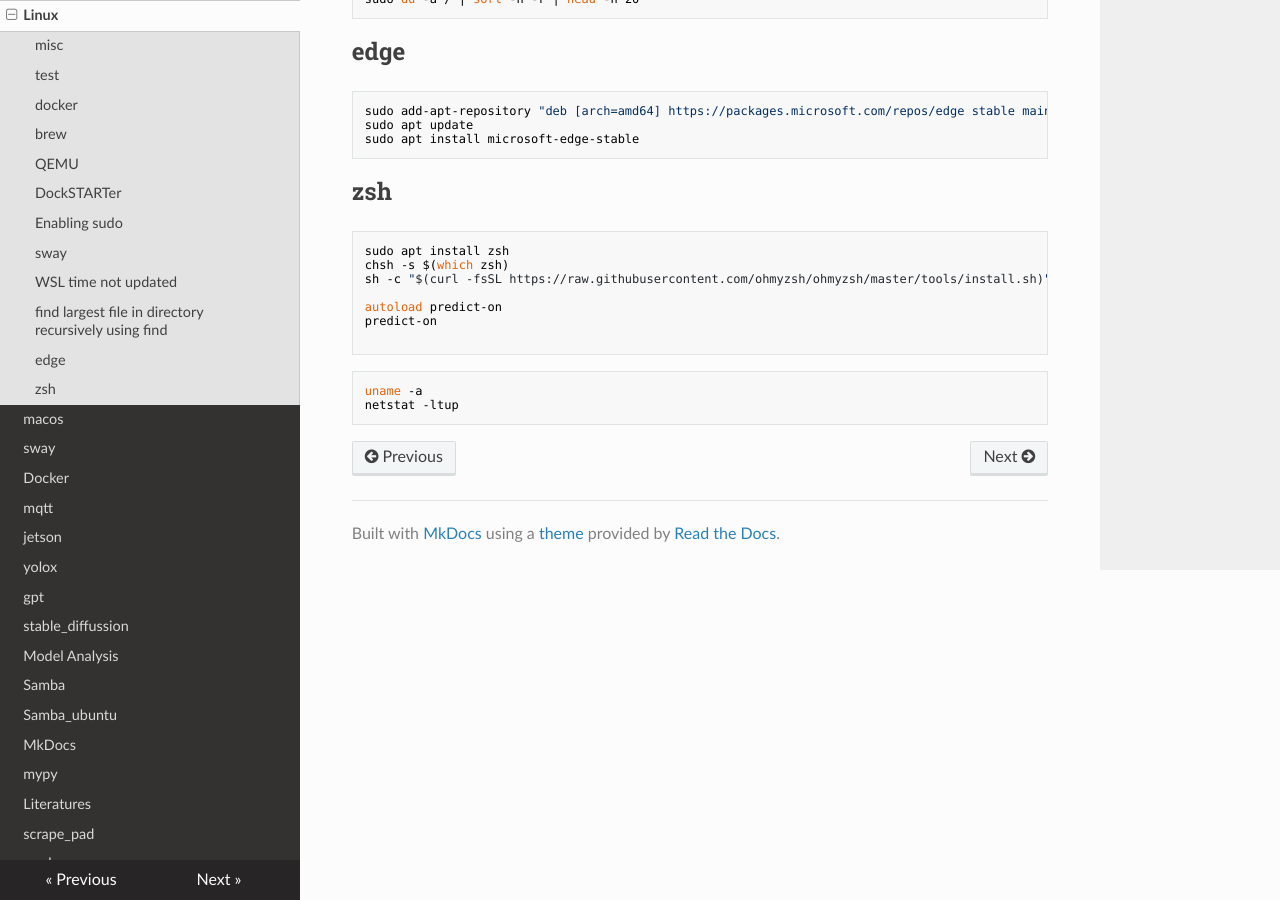
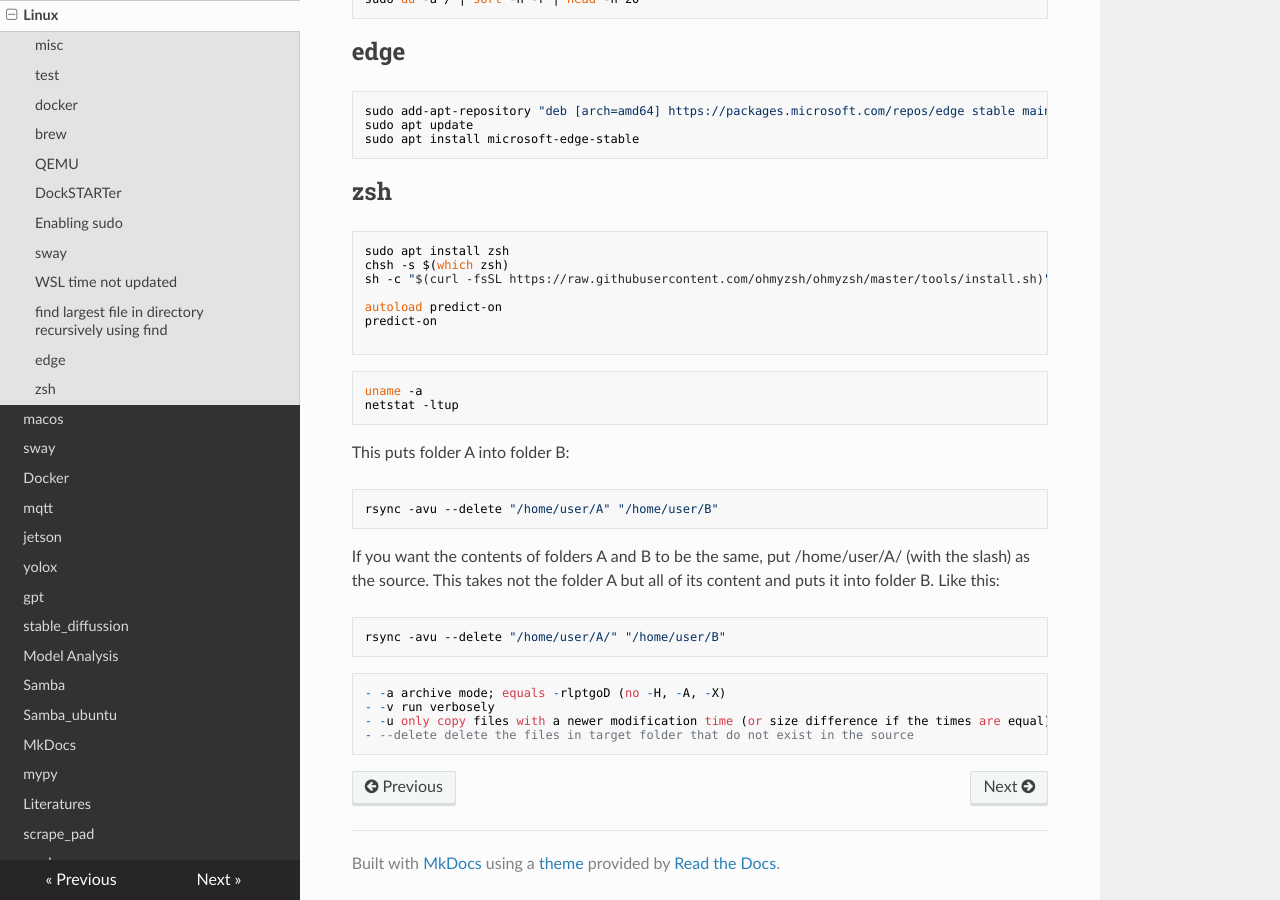
Before and after one commit to furyhawk/124c41, an MkDocs documentation site: the page built from docs/linux.md, in a window 1280 px wide and 900 px high, scrolled down 1677 px. Built offline with MkDocs 1.6.1, drawn with Linux system fonts in a browser that asks for light colours; nearby versions of some CDN libraries.

Commit message:
Update linux.md with rsync command examples and explanations

````diff
--- a/docs/linux.md
+++ b/docs/linux.md
@@ -100,3 +100,19 @@ predict-on
 uname -a
 netstat -ltup
 ```
+
+This puts folder A into folder B:
+```sh
+rsync -avu --delete "/home/user/A" "/home/user/B"
+```
+
+If you want the contents of folders A and B to be the same, put /home/user/A/ (with the slash) as the source. This takes not the folder A but all of its content and puts it into folder B. Like this:
+
+```sh
+rsync -avu --delete "/home/user/A/" "/home/user/B"
+```
+
+    - -a archive mode; equals -rlptgoD (no -H, -A, -X)
+    - -v run verbosely
+    - -u only copy files with a newer modification time (or size difference if the times are equal)
+    - --delete delete the files in target folder that do not exist in the source
````
